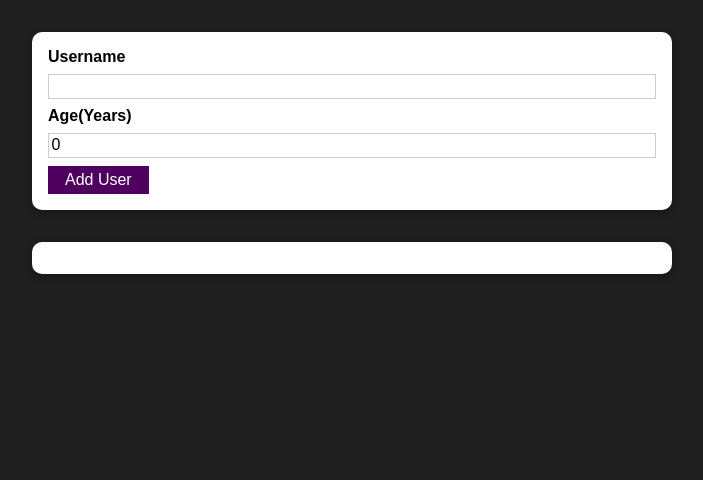
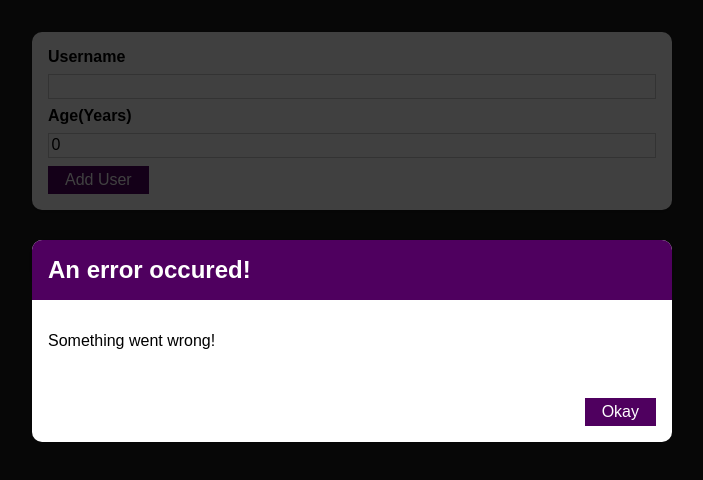
Before and after one commit to SamuelDourado/react-course-2023, a React (Create React App) app in the folder add-user/: page / in a window 1280 px wide. Shown: the top 480 px of the page, without its empty margins (288-991 px from the left). Built offline with nearby package versions, Linux system fonts and the light colour scheme.

Commit message:
Adiciona ErrorModal conponent

```diff
--- a/add-user/src/components/UI/ErrorModal.js
+++ b/add-user/src/components/UI/ErrorModal.js
@@ -1,5 +1,24 @@
-function ErrorModal() {
+import Card from "./Card";
+import Button from "./Button";
+import style from "./ErrorModal.module.css";
 
+function ErrorModal(props) {
+  return (
+    <div>
+      <div className={style.backdrop}></div>
+      <Card className={style.modal}>
+        <header className={style.header}>
+          <h2>{props.title}</h2>
+        </header>
+        <div className={style.content}>
+          <p>{props.message}</p>
+        </div>
+        <footer className={style.actions}>
+          <Button>Okay</Button>
+        </footer>
+      </Card>
+    </div>
+  );
 }
 
 export default ErrorModal;
--- a/add-user/src/components/User/AddUser.js
+++ b/add-user/src/components/User/AddUser.js
@@ -1,26 +1,27 @@
-import {useState} from 'react';
+import { useState } from "react";
 import Card from "../UI/Card";
 import Button from "../UI/Button";
 import style from "./AddUser.module.css";
+import ErrorModal from "../UI/ErrorModal";
 
 const INITIAL_USER = {
-  username: '',
-  age: '0'
+  username: "",
+  age: "0",
 };
 
 function AddUser(props) {
   const [userInput, setUserInput] = useState(INITIAL_USER);
 
-  const validateUser = user => {
-    if(user.username.trim().lenhth === 0) {
+  const validateUser = (user) => {
+    if (user.username.trim().lenhth === 0) {
       return false;
     }
 
-    if(user.age.trim().lenhth === 0) {
+    if (user.age.trim().lenhth === 0) {
       return false;
     }
 
-    if(+user.age < 1) {
+    if (+user.age < 1) {
       return false;
     }
     return true;
@@ -29,33 +30,52 @@
   const addUserHandler = (event) => {
     event.preventDefault();
 
-    if(!validateUser(userInput)) {
+    if (!validateUser(userInput)) {
       return;
     }
 
-    props.onAddUser({id: Math.random(), ...userInput});
+    props.onAddUser({ id: Math.random(), ...userInput });
     setUserInput(INITIAL_USER);
   };
 
   const changeInput = (name, value) => {
-    setUserInput(prevState => {
+    setUserInput((prevState) => {
       return {
         ...prevState,
-        [name]: value
+        [name]: value,
       };
     });
   };
 
   return (
-    <Card className={style.input}>
-      <form onSubmit={addUserHandler}>
+    <div>
+      <ErrorModal title="An error occured!" message="Something went wrong!" />
+      <Card className={style.input}>
+        <form onSubmit={addUserHandler}>
           <label htmlFor="username">Username</label>
-          <input id="username" type="text" name="username" value={userInput.username} onChange={event => {changeInput('username', event.target.value)}} />
+          <input
+            id="username"
+            type="text"
+            name="username"
+            value={userInput.username}
+            onChange={(event) => {
+              changeInput("username", event.target.value);
+            }}
+          />
           <label htmlFor="age">Age(Years)</label>
-          <input id="age" type="number" name="age" value={userInput.age} onChange={event => {changeInput('age', event.target.value)}} />
+          <input
+            id="age"
+            type="number"
+            name="age"
+            value={userInput.age}
+            onChange={(event) => {
+              changeInput("age", event.target.value);
+            }}
+          />
           <Button type="submit"> Add User </Button>
-      </form>
-    </Card>
+        </form>
+      </Card>
+    </div>
   );
 }
 
```
